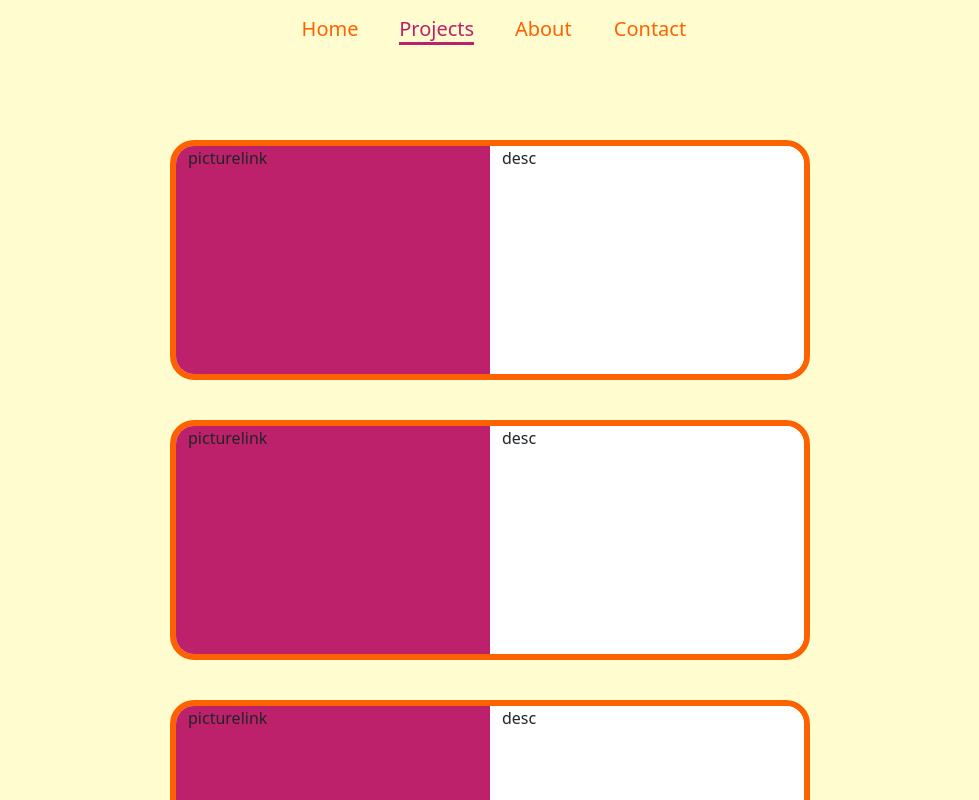
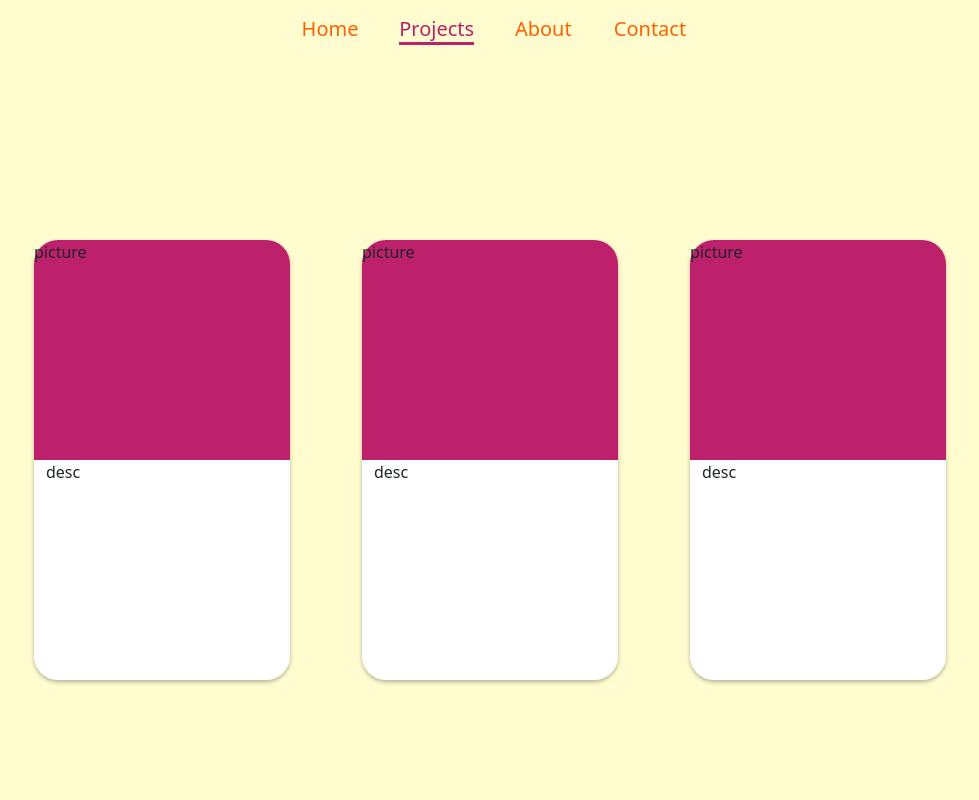
Before and after one commit to mezitta/portfolio, a React (Create React App) app: page /projects in a window 1280 px wide. Shown: the whole page, without its empty margins (150-1129 px from the left). Built offline with nearby package versions, Linux system fonts and the light colour scheme.

Commit message:
project card reformatting changed cards to vertical design added links when hovering picture area of card

```diff
--- a/src/components/ProjectCard.css
+++ b/src/components/ProjectCard.css
@@ -1,4 +1,16 @@
 @import '../assets/Colors.css';
+
+:root {
+    --card-height-lg: 55vh;
+    --card-height-sm: 15vh;
+
+    --card-width-lg: 20vw;
+    --card-width-md: 25vw;
+    --card-width-sm: 50vw;
+    --card-width-xs: 75vw;
+
+    --box-height-lg: 27.5vh;
+}
 
 .card-container {
     margin-bottom: 5vh;
@@ -6,8 +18,8 @@
 }
 
 .proj-card.row {
-    height: 30vh;
-    width: 50vw;
+    height: var(--card-height-lg);
+    width: var(--card-width-lg);
     overflow: hidden;
 
     display: flex;
@@ -15,29 +27,77 @@
     justify-content: center;
     margin: auto;
 
-    border: .75vh solid var(--main-color);
+    box-shadow: 0 0.25vh 0.5vh rgba(0, 0, 0, 0.3);
     border-radius: 3vh;
 }
 
-.picture-box {
-    min-height: 30vh;
-    min-width: 50%;
+.picture-box, .desc-box {
+    height: var(--box-height-lg);
     background-color: var(--accent-color);
 }
 
-.desc-box {
-    min-height: 30vh;
-    min-width: 50%;
-    background-color: var(--highlight);
+.picture-box.col-12 {
+    padding: 0;
 }
 
-@media  only screen  and (max-width: 700px) {
+.desc-box {
+    background-color: var(--highlight);
+    z-index: 1;
+}
+
+.display-picture {
+    position: absolute;
+}
+
+.picture-link {
+    height: var(--card-height-lg);
+    width: 100%;
+
+    display: flex;
+    justify-content: center;
+    align-items: center;
+    position: relative;
+
+    background: linear-gradient(to bottom, rgba(255, 255, 255, 0) 50%, rgba(0, 0, 0, 0.5) 50%) top;
+    background-size: 200% 200%;
+    transition: all 0.3s;
+}
+
+.picture-link a {
+    color: rgba(255, 255, 255, 0);
+    font-size: 5vh;
+    z-index: 0;
+    transition: all 0.2s;
+}
+
+.picture-link:hover {
+    bottom: 0%;
+    height: 27.5vh;
+    background-position: bottom;
+}
+
+.picture-link:hover a {
+    color: var(--highlight)
+}
+
+@media only screen and (max-width: 1200px) {
     .proj-card.row {
-        width: 75vw;
+        width: var(--card-width-md);
+    }
+}
+
+@media only screen and (max-width: 767px) {
+    .proj-card.row {
+        width: var(--card-width-sm);
+    }
+}
+
+@media only screen  and (max-width: 700px) {
+    .proj-card.row {
+        width: var(--card-width-xs);
     }
 
     .picture-box, .desc-box {
-        min-height: 15vh;
         min-width: 50vw;
     }
 }
--- a/src/components/ProjectCard.js
+++ b/src/components/ProjectCard.js
@@ -5,15 +5,24 @@ import Container from 'react-bootstrap/Container'
 import Row from 'react-bootstrap/Row'
 import Col from 'react-bootstrap/Col'
 
+import { FontAwesomeIcon } from "@fortawesome/react-fontawesome"
+import { faGithub } from "@fortawesome/free-brands-svg-icons"
+
 const ProjectCard = ({picture, description, link}) => {
     return (
         <Container fluid className="card-container">
             <Row className="proj-card">
-                <Col xs={12} md={6} className="picture-box">
-                    {picture}
-                    {link}
+                <Col xs={12} className="picture-box">
+                    <div className="display-picture">
+                        {picture}
+                    </div>
+                    <div className="picture-link">
+                        <a target="_blank" rel="noreferrer" href={link}>
+                            <FontAwesomeIcon icon={faGithub} />
+                        </a>
+                    </div>
                 </Col>
-                <Col xs={12} md={6} className="desc-box">
+                <Col xs={12} className="desc-box">
                     <div >
                         {description}
                     </div>
--- a/src/components/Projects.css
+++ b/src/components/Projects.css
@@ -1,5 +1,14 @@
 .projects-body {
     width: 100%;
-    margin-top: 7.5vh;
-    min-height: 120vh;
+    /* margin-top: 7.5vh; */
+
+    display: flex;
+    align-items: center;
+    justify-content: center;
 }
+
+@media only screen and (max-width: 767px) {
+    .projects-body {
+        height: 200vh;
+    }
+}
--- a/src/components/Projects.js
+++ b/src/components/Projects.js
@@ -1,27 +1,41 @@
 import React from 'react'
+
+import Container from 'react-bootstrap/Container'
+import Row from 'react-bootstrap/Row'
+import Col from 'react-bootstrap/Col'
 
 import './Projects.css'
 import ProjectCard from './ProjectCard'
 
 const Projects = () => {
     return (
-        <div className="projects-body">
+        <Container fluid className="projects-body">
+            <Row>
+                <Col xs={12} md={4}>
                     <ProjectCard
                         picture="picture"
-                link="link"
+                        link="https://github.com/mezitta"
                         description="desc"
                     />
+                </Col>
+                <Col xs={12} md={4}>
                     <ProjectCard
                         picture="picture"
-                link="link"
+                        link="https://github.com/mezitta"
                         description="desc"
                     />
+                </Col>
+                <Col xs={12} md={4}>
                     <ProjectCard
                         picture="picture"
-                link="link"
+                        link="https://github.com/mezitta"
                         description="desc"
                     />
-        </div>
+                </Col>
+
+            </Row>
+
+        </Container>
     )
 }
 
```
Lines whose indentation alone changed are shown as unchanged.
